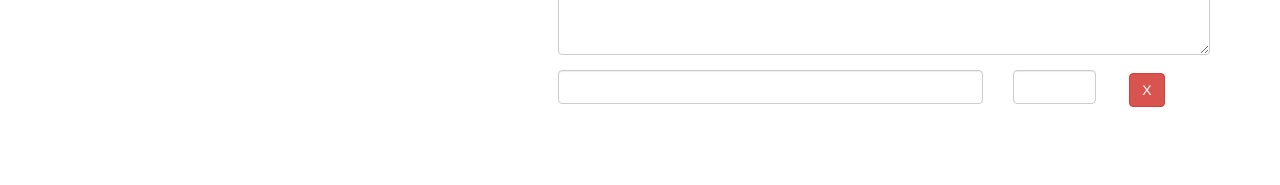
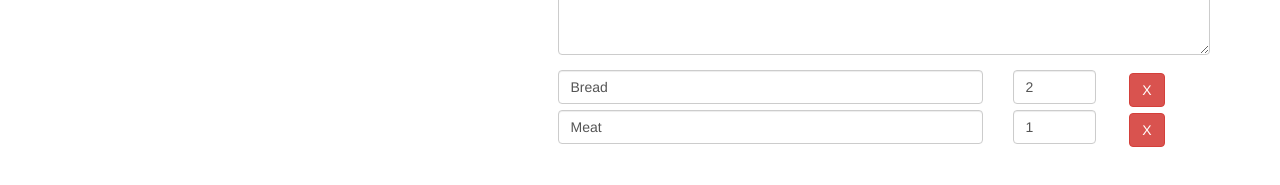
Before and after one commit to melarenina/angularCompleteGuide, an Angular app: page /recipes/1/edit in a window 1280 px wide. Shown: the part 365-550 px from the top of the page. Built offline with nearby package versions, Linux system fonts and the light colour scheme.

Commit message:
Adding Ingredient Controls to a Form Array

```diff
--- a/src/app/recipes/recipe-edit/recipe-edit.component.html
+++ b/src/app/recipes/recipe-edit/recipe-edit.component.html
@@ -58,12 +58,16 @@
             </div>
 
             <div class="row">
-                <div class="col-xs-12">
-                    <div class="row">
+                <div class="col-xs-12" formArrayName="ingredients">
+                    <div
+                        class="row"
+                        *ngFor="let ingredientCtrl of controls; let i = index"
+                        [formGroupName]="i">
                         <div class="col-xs-8">
                             <input
                                 type="text"
                                 class="form-control"
+                                formControlName="name"
                             >
                         </div>
 
@@ -71,6 +75,7 @@
                             <input
                                 type="number"
                                 class="form-control"
+                                formControlName="amount"
                             >
                         </div>
 
--- a/src/app/recipes/recipe-edit/recipe-edit.component.ts
+++ b/src/app/recipes/recipe-edit/recipe-edit.component.ts
@@ -1,6 +1,6 @@
 import { Component, OnInit } from '@angular/core';
 import { ActivatedRoute, Params } from '@angular/router';
-import { FormGroup, FormControl } from '@angular/forms';
+import { FormGroup, FormControl, FormArray } from '@angular/forms';
 import { RecipeService } from 'src/app/Services/recipe.service';
 
 @Component({
@@ -36,19 +36,38 @@ export class RecipeEditComponent implements OnInit {
     let recipeName = '';
     let recipeImagePath = '';
     let recipeDescription = '';
+    const recipeIngredients = new FormArray([]);
 
     if (this.editMode){
       const recipe = this.recipeService.getRecipe(this.id);
       recipeName = recipe.name;
       recipeImagePath = recipe.imagePath;
       recipeDescription = recipe.description;
+
+      // If the recipe contains ingredients
+      if (recipe.ingredients){
+        for (const ingredient of recipe.ingredients){
+          recipeIngredients.push(
+            new FormGroup({
+              name: new FormControl(ingredient.name),
+              amount: new FormControl(ingredient.amount)
+            })
+          );
+        }
+
+      }
     }
 
     this.recipeForm = new FormGroup({
       name: new FormControl(recipeName),
       imagePath: new FormControl(recipeImagePath),
       description: new FormControl(recipeDescription),
+      ingredients: recipeIngredients
     });
   }
 
+  get controls() { // a getter!
+    return (<FormArray>this.recipeForm.get('ingredients')).controls;
+  }
+
 }
```
